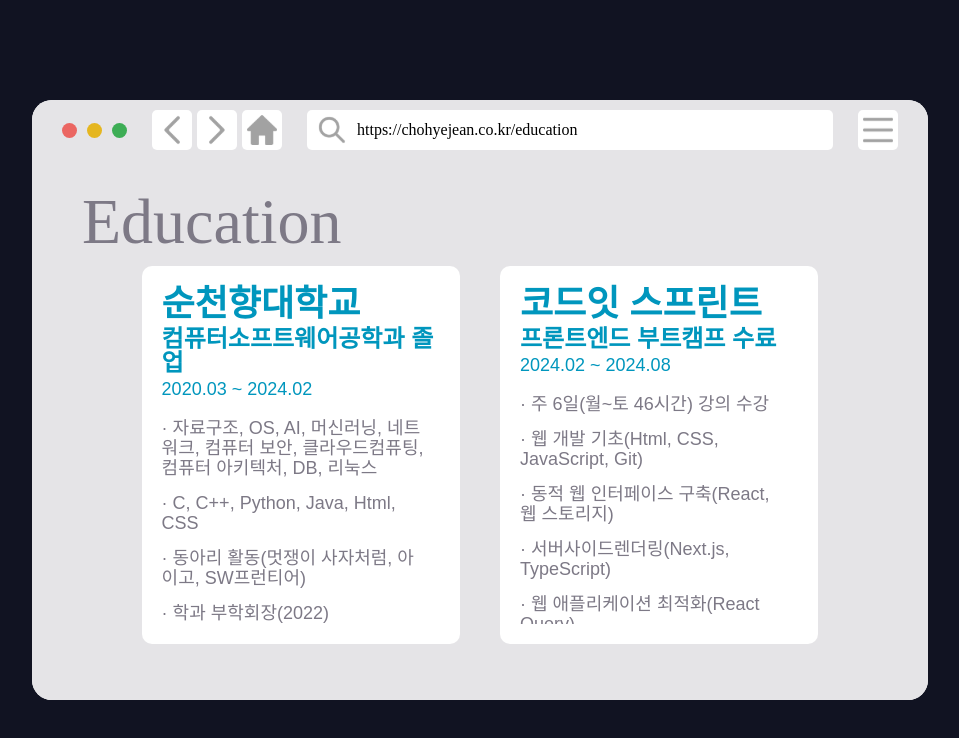
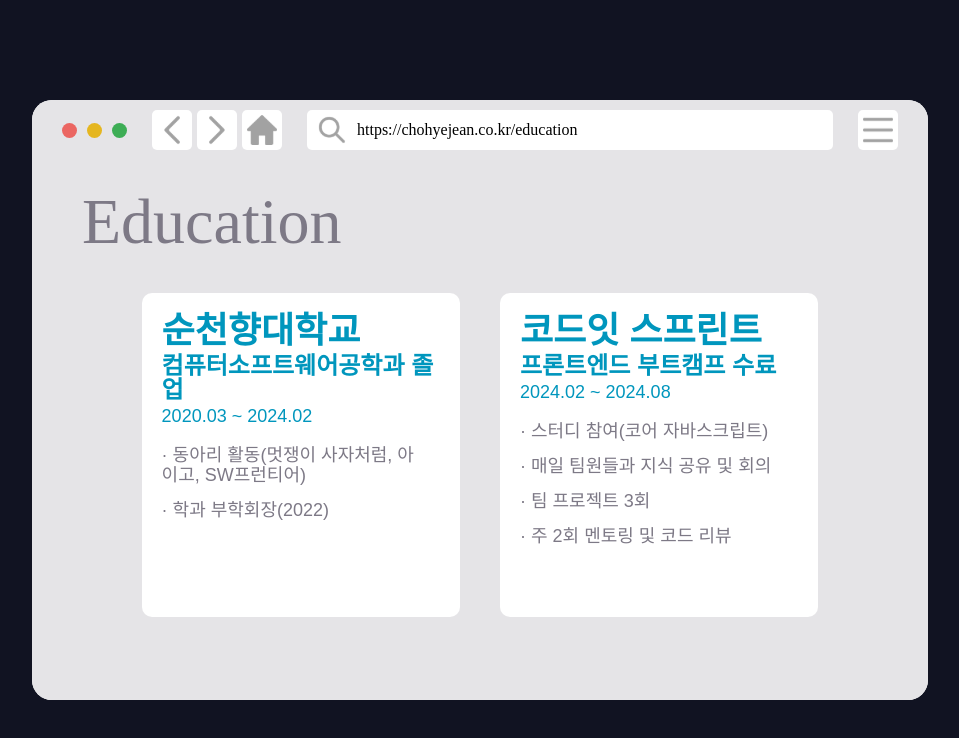
Before and after one commit to MEGUMMY1/Portfolio, a Next.js app: page /education in a window 1280 px wide. Shown: the top 738 px of the page, without its empty margins (160-1119 px from the left). Built offline with nearby package versions, Linux system fonts and the light colour scheme; a web font is replaced by a local one.

Commit message:
Fix: 에러 해결

```diff
--- a/components/Activities/Activities.module.scss
+++ b/components/Activities/Activities.module.scss
@@ -70,7 +70,7 @@
   padding: 15px;
   margin: 15px 0;
   box-shadow: 5px 5px 10px 0 rgba(0, 0, 0, 0.07);
-  background-color: var(--white);
+  background-color: #f8f8f8;
   width: 100%;
   @media (max-width: $Mobile) {
     width: 95%;
--- a/components/Education/Education.module.scss
+++ b/components/Education/Education.module.scss
@@ -52,7 +52,7 @@
 .item_container {
   margin-top: 50px;
   width: 40%;
-  height: 70%;
+  height: 60%;
   background-color: var(--white);
   border-radius: 10px;
   padding: 20px;
--- a/components/Education/Education.tsx
+++ b/components/Education/Education.tsx
@@ -11,11 +11,6 @@
           <h3 className={styles.h3}>컴퓨터소프트웨어공학과 졸업</h3>
           <h4 className={styles.h4}>2020.03 ~ 2024.02</h4>
           <h5 className={styles.h5}>
-            <p>
-              · 자료구조, OS, AI, 머신러닝, 네트워크, 컴퓨터 보안,
-              클라우드컴퓨팅, 컴퓨터 아키텍처, DB, 리눅스
-            </p>
-            <p>· C, C++, Python, Java, Html, CSS</p>
             <p>· 동아리 활동(멋쟁이 사자처럼, 아이고, SW프런티어)</p>
             <p>· 학과 부학회장(2022)</p>
           </h5>
@@ -25,11 +20,6 @@
           <h3 className={styles.h3}>프론트엔드 부트캠프 수료</h3>
           <h4 className={styles.h4}>2024.02 ~ 2024.08</h4>
           <h5 className={styles.h5}>
-            <p>· 주 6일(월~토 46시간) 강의 수강</p>
-            <p>· 웹 개발 기초(Html, CSS, JavaScript, Git)</p>
-            <p>· 동적 웹 인터페이스 구축(React, 웹 스토리지)</p>
-            <p>· 서버사이드렌더링(Next.js, TypeScript)</p>
-            <p>· 웹 애플리케이션 최적화(React Query)</p>
             <p>· 스터디 참여(코어 자바스크립트)</p>
             <p>· 매일 팀원들과 지식 공유 및 회의</p>
             <p>· 팀 프로젝트 3회</p>
--- a/components/Layout/Layout.tsx
+++ b/components/Layout/Layout.tsx
@@ -7,17 +7,30 @@
 import { debounce } from '@/utils/debounce';
 
 export default function Layout({ children, url }: LayoutProps) {
-  const [windowWidth, setWindowWidth] = useState(window.innerWidth);
+  const [windowWidth, setWindowWidth] = useState<number | null>(null);
   const { goToNextPage, goToPreviousPage } = usePageNavigation();
 
   useKeyPress('ArrowRight', goToNextPage);
   useKeyPress('ArrowLeft', goToPreviousPage);
 
+  useEffect(() => {
+    if (typeof window !== 'undefined') {
+      setWindowWidth(window.innerWidth);
+
       const handleResize = debounce(() => {
         setWindowWidth(window.innerWidth);
       }, 200);
 
+      window.addEventListener('resize', handleResize);
+
+      return () => {
+        window.removeEventListener('resize', handleResize);
+      };
+    }
+  }, []);
+
   const handleClick = (event: React.MouseEvent) => {
+    if (windowWidth !== null) {
       const container = document.querySelector(`.${styles.window_container}`);
       if (container && !container.contains(event.target as Node)) {
         if (event.clientX > windowWidth / 2) {
@@ -26,15 +39,8 @@
           goToPreviousPage();
         }
       }
+    }
   };
-
-  useEffect(() => {
-    window.addEventListener('resize', handleResize);
-
-    return () => {
-      window.removeEventListener('resize', handleResize);
-    };
-  }, [handleResize]);
 
   return (
     <div className={styles.container} onClick={handleClick}>
--- a/components/Projects/Projects.json
+++ b/components/Projects/Projects.json
@@ -39,12 +39,6 @@
     "figma": "https://www.figma.com/design/2edWOxmSS3r4w11PE0TwpR/%EC%B4%9D%EB%8C%80%EC%9D%98%EC%9B%90%ED%9A%8C-%ED%88%AC%ED%91%9C-%EC%8B%9C%EC%8A%A4%ED%85%9C?node-id=0-1&t=T6CjkdSzOfmDyVUf-1"
   },
   {
-    "title": "디지털 친화력 테스트",
-    "description": "무박2일 디지털 격차 완화 해커톤에서 구현한 디지털 친화력 테스트입니다.",
-    "image": "/image/digitaltest.png",
-    "github": "https://github.com/MEGUMMY1/digital-level-test"
-  },
-  {
     "title": "Veganism",
     "description": "[졸업작품] 비건 레시피 추천 및 공유 웹 서비스입니다.",
     "image": "/image/veganism.png",
```
Lines whose indentation alone changed are shown as unchanged.
